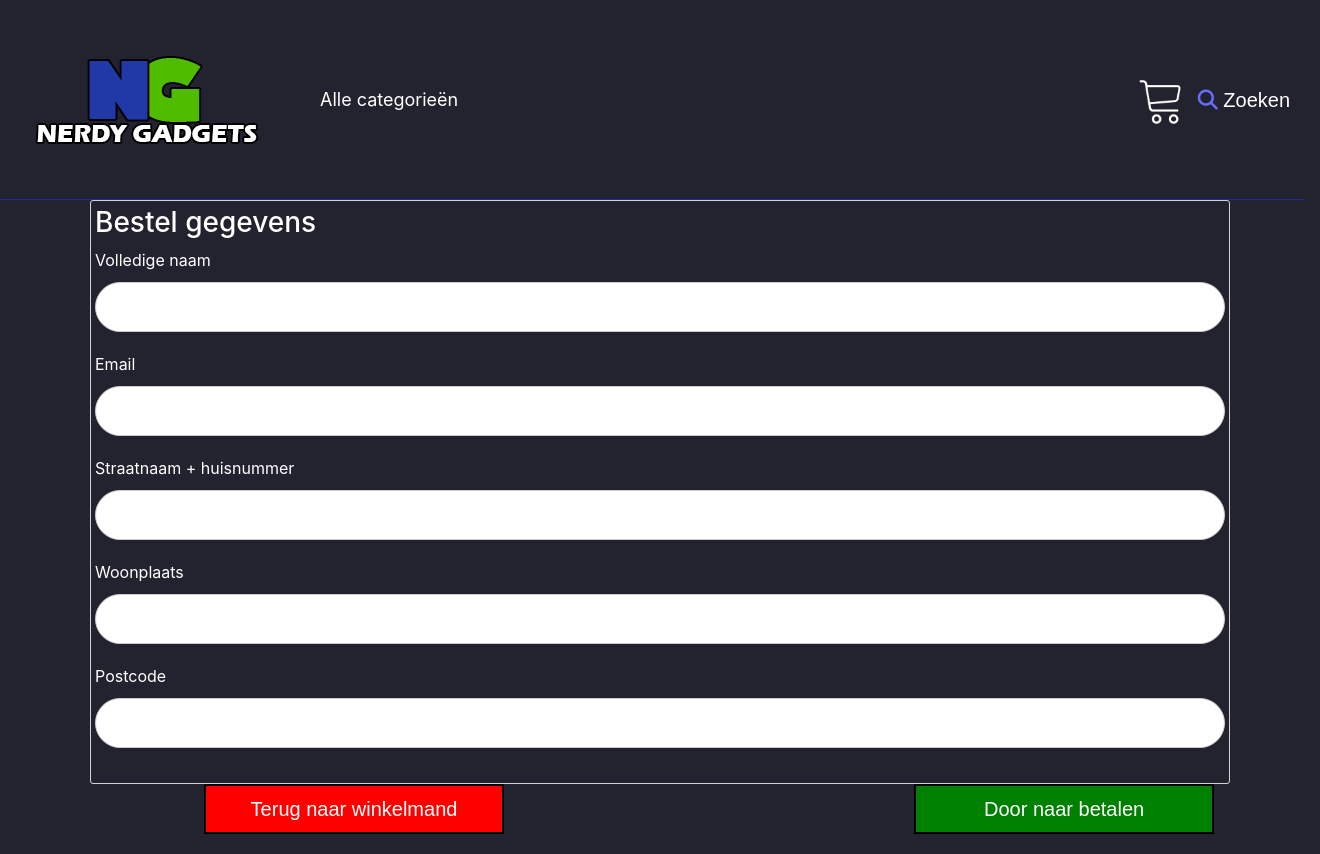
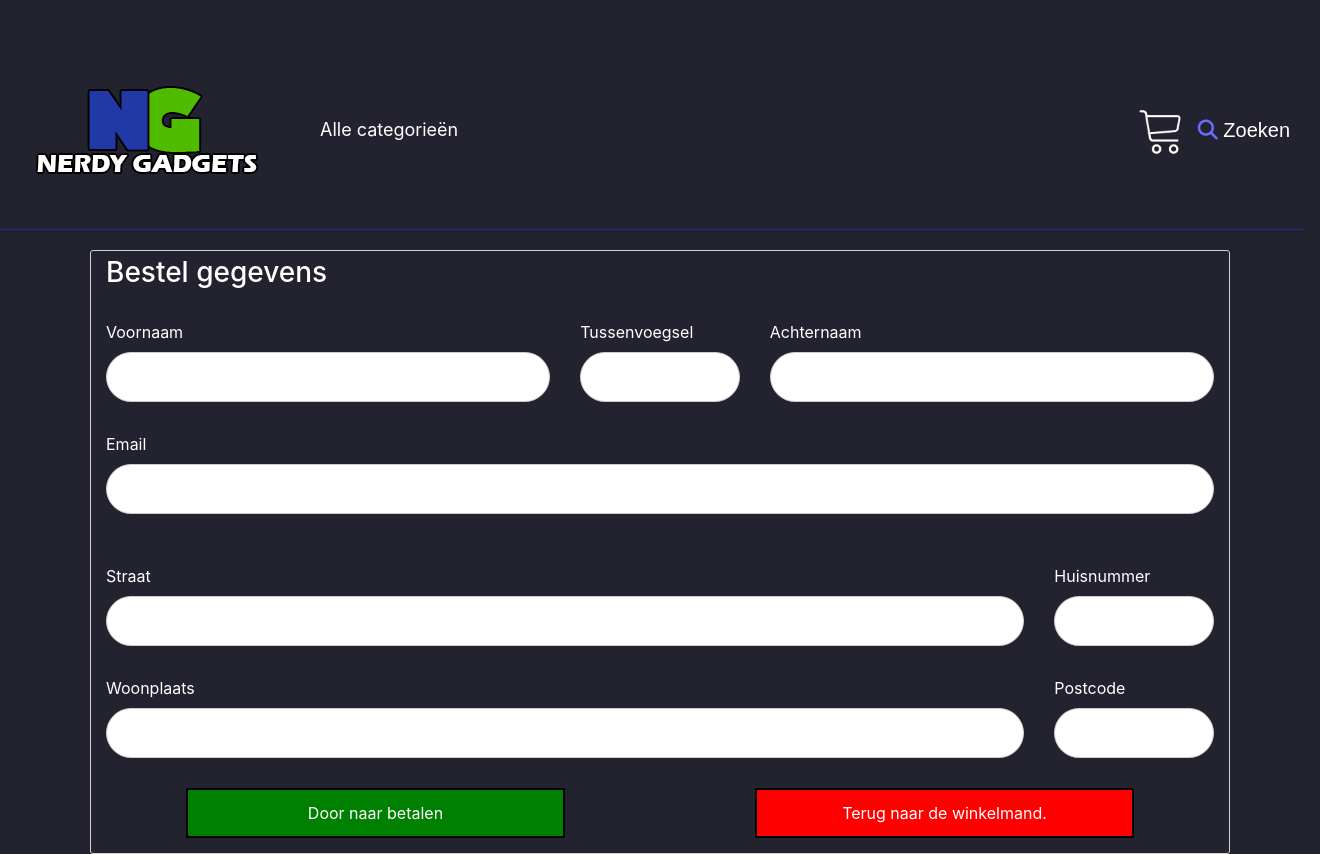
Before and after one commit to thesmallwan123/NerdyGadgets, a PHP site: page /order.php in a window 1320 px wide. Run offline with PHP 8.4, Linux system fonts and the light colour scheme; data that the repository does not hold is empty; some libraries are stand-ins or nearby versions; some web fonts are replaced.

Commit message:
order.php is volledig afgemaakt, pay.php is zo goed als af.

```diff
--- a/Public/CSS/Style.css
+++ b/Public/CSS/Style.css
@@ -594,37 +594,44 @@ ul#ul-class-price li {
     margin: 0 -16px;
 }
 
-/* col for order */
-.col-25 {
-    -ms-flex: 25%;
-    flex: 25%;
-}
-
-.col-50{
-    -ms-flex: 50%;
-    flex: 50%;
-}
-
-.col-75{
-    -ms-flex: 75%;
-    flex: 75%;
-}
-
 /* container*/
 .container {
     padding: 5px 20px 15px 20px;
     border: 1px solid lightgray;
     border-radius: 3px;
+    margin-top: 50px;
 }
 
 /* input type text*/
-input[type=text]{
+#email{
     width: 100%;
     margin-bottom: 20px;
     padding: 12px;
     border: 1px solid#ccc;
     border-radius: 100px;
 }
+.opmaakOrder{
+    border: 1px solid#ccc;
+    border-radius: 100px;
+}
+
+
+/*#voornaam, #achternaam, #straat, #woonplaats{*/
+/*    width: 40%;*/
+/*    margin-bottom: 20px;*/
+/*    padding: 12px;*/
+/*    border: 1px solid #ccc;*/
+/*    border-radius: 100px;*/
+/*}*/
+
+/*#tussenvoegsel, #huisnummer, #postcode{*/
+/*    width: 20%;*/
+/*    margin-bottom: 20px;*/
+/*    padding: 12px;*/
+/*    border: 1px solid #ccc;*/
+/*    border-radius: 100px;*/
+/*}*/
+
 
 /*label*/
 label{
@@ -638,34 +645,51 @@ span.price{
     color: grey;
 }
 
-/* to payment*/
-.toPayment{
-    width: 30%;
-    color: green;
-    display: inline-block;
-}
 
 /*button to payment button */
-.toPaymentButton {
+.toPayment {
+    display: inline-block;
     background-color: green;
     border: 2px solid black;
     width: 300px;
+    height: 50px;
     color: white;
 }
 
 /*back to cart*/
 .toCart {
-    width: 30%;
-    color: green;
-    display: inline-block;
-    margin-right: 300px;
-    margin-left: 220px;
+    background-color: red;
+    width: 300px;
+    height: 50px;
+    border: 2px solid black;
 }
 
 /*back to cart button */
-.toCartButton{
-    background-color: red;
-    border: 2px solid black;
-    width: 300px;
+.toCartButton, .toPaymentButton{
+    background-color: inherit;
+    border: 0px;
+    text-align: center;
+    height: 100%;
+    width: 100%;
     color: white;
 }
+
+/* .row */
+.row{
+    margin-top: 30px;
+}
+
+.toCartButton:hover{
+    background-color: inherit;
+    color: white;
+}
+
+.toCartButton{
+    display: flex;
+    align-items: center;
+}
+
+.test123{
+    heigt: 100%;
+    width: 100%;
+}
--- a/order.php
+++ b/order.php
@@ -1,44 +1,66 @@
 <?php
 include __DIR__ . "/header.php";
 ?>
-<!DOCTYPE html>
-<head>
-    <link rel="stylesheet" href="Public/CSS/Style.css" type="text/css">
-</head>
-<body>
-    <div class="orderRow">
-        <div class="col-75">
-            <div class="container">
-
-        <div class="orderRow">
-          <div class="col-75">
-              <h3>Bestel gegevens</h3>
-            <label for="fname"> Volledige naam</label>
-            <input type="text" id="fname" name="fullname">
-             <label for="email">Email</label>
-             <input type="text" id="email" name="email">
-             <label for="address">Straatnaam + huisnummer</label>
-             <input type="text" id="address" name="address">
-             <label for="city"> Woonplaats</label>
-             <input type="text" id="city" name="city">
-             <label for="postalcode">Postcode</label>
-             <input type="text" id="postalcode" name="postalcode">
+<!--    <div class="orderRow">-->
+<!--        <div class="col-75">-->
+<!--        <div class="orderRow">-->
+<div class="container">
+    <h3>Bestel gegevens</h3>
+    <form method="post" action="pay.php">
+        <div class="row">
+            <div class="col-5">
+                <label for="voornaam"> Voornaam</label><br>
+                <input class="opmaakOrder" type="text" id="voornaam" name="voornaam" required>
+            </div>
+        <div class="col-2">
+            <label for="tussenvoegsel"> Tussenvoegsel</label>
+            <input class="opmaakOrder" type="text" id="tussenvoegsel" name="tussenvoegsel">
+        </div>
+        <div class="col-5">
+            <label for="achternaam"> Achternaam </label>
+            <input class="opmaakOrder" type="text" id="achternaam" name="achternaam" required>
+        </div>
+        </div>
+        <div class="row">
+            <div class="col-12">
+                <label for="email">Email</label>
+                <input class="opmaakOrder" type="email" id="email" name="email" required>
             </div>
         </div>
-    </div>
+        <div class="row">
+            <div class="col-10">
+                <label for="address">Straat</label>
+                <input class="opmaakOrder" type="text" id="straat" name="straat" required>
+            </div>
+            <div class="col-2">
+                <label for="address">Huisnummer</label>
+                <input class="opmaakOrder" type="number" id="huisnummer" name="huisnummer"required>
+            </div>
+        </div>
+        <div class="row">
+             <div class="col-10">
+                <label for="city"> Woonplaats</label>
+                <input class="opmaakOrder" type="text" id="woonplaats" name="woonplaats"required>
+             </div>
+            <div class="col-2">
+                <label for="postalcode">Postcode</label>
+                <input class="opmaakOrder" type="text" id="postcode" name="postcode"required>
+            </div>
+        </div>
 
-            <div class="toCart">
-                <form action="cart.php">
-                    <input type="submit" name="submit" value="Terug naar winkelmand" class="toCartButton">
-                    </form>
+        <div class="row">
+            <div class="col-1"></div>
+            <div class="col-4 toPayment">
+                    <input type="submit" name="submit" value="Door naar betalen" class="toPaymentButton">
+                 </div>
+            <div class="col-2"></div>
+            <div class="col-4 toCart">
+                <a href="cart.php" class="toCartButton">
+                    <div class="test123">Terug naar de winkelmand. </div>
+                </a>
             </div>
-                <div class="toPayment">
-                    <form action="pay.php">
-                        <input type="submit" name="submit" value="Door naar betalen" class="toPaymentButton">
-                    </form>
-                </div>
+            <div class="col-1"></div>
+        </div>
+    </form>
 
-
-
-
-</body>
+</div>
```
Also changed, not shown: pay.php (+20 -6 lines).
